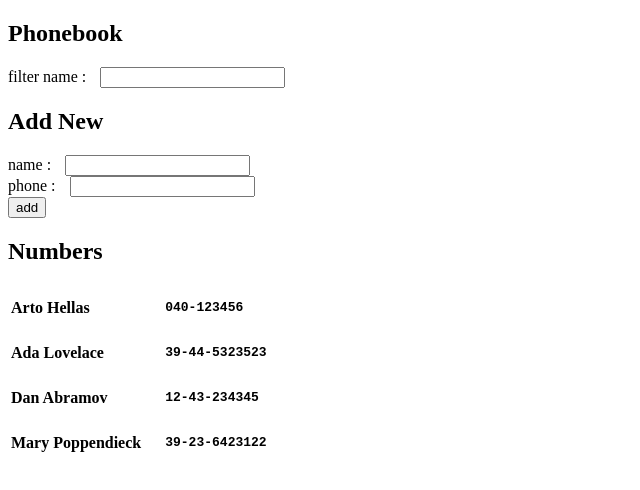
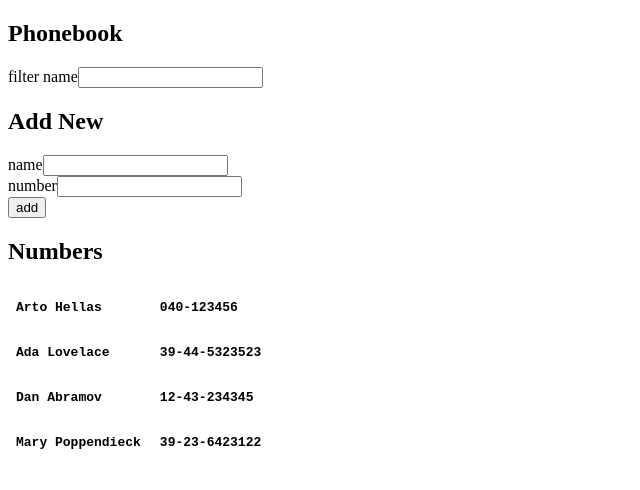
Before and after one commit to LAMDAMielgo/OFS, a React app in the folder m2/phonebook/: page / in a window 1280 px wide. Shown: the top 490 px of the page, without its empty margins (0-640 px from the left). Built offline with nearby package versions, Linux system fonts and the light colour scheme; data requests are answered from the project's data file.

Commit message:
2.11: added hook efect for local db connection and refactor some style issues

```diff
--- a/m2/phonebook/db/db.json
+++ b/m2/phonebook/db/db.json
@@ -1,19 +1,24 @@
 {
-  "notes": [
+  "persons":[
     {
-      "id": 1,
-      "content": "HTML is easy",
-      "important": true
+      "name": "Arto Hellas",
+      "number": "040-123456",
+      "id": 1
     },
     {
-      "id": 2,
-      "content": "Browser can execute only JavaScript",
-      "important": false
+      "name": "Ada Lovelace",
+      "number": "39-44-5323523",
+      "id": 2
     },
     {
-      "id": 3,
-      "content": "GET and POST are the most important methods of HTTP protocol",
-      "important": true
+      "name": "Dan Abramov",
+      "number": "12-43-234345",
+      "id": 3
+    },
+    {
+      "name": "Mary Poppendieck",
+      "number": "39-23-6423122",
+      "id": 4
     }
   ]
 }
--- a/m2/phonebook/src/App.js
+++ b/m2/phonebook/src/App.js
@@ -1,16 +1,30 @@
-import { useState } from 'react'
+import {
+    useEffect,
+    useState,
+    useMemo,
+    useCallback
+} from 'react'
+import axios from 'axios'
+
 import { Subheader, Content } from './components/Components'
 import { PersonsForm } from './components/PersonsForm'
 import { FilterForm } from './components/FilterForm'
-import { Data } from './components/MockData'
 
 
 const App = () => {
 
-    const [persons, setPersons] = useState(Data)
-    const [newP, setP] = useState({name: '', phone: ''})
+    const [persons, setPersons] = useState([])
+    const [newP, setP] = useState({name: '', number: ''})
     const [newFilter, setFilter] = useState(" ")
 
+    // Get data from server
+    useEffect(
+        () => {
+            axios
+                .get('http://localhost:3001/persons')
+                .then(response => (setPersons(response.data)))
+        }
+    )
 
     // Filtering phonebook
     const handleFilterFormOnChange = (event) => {
@@ -34,11 +48,11 @@ const App = () => {
         setP({ ...newP, [name]: value })
     }
 
-    const handleFormOnSubmit = (event) =>  {
+    const handleFormOnSubmit = (event) => {
         event.preventDefault()
-        const newPerson = {name: newP.name, phone : newP.phone}
+        const newPerson = {name: newP.name, number : newP.number}
 
-        const invalidPhone = 12 >= newPerson.phone.length >= 9
+        const invalidPhone = 12 >= newPerson.number.length >= 9
         const nameAlreadyExists = persons.filter(
             p => p.name.toLowerCase() == newPerson.name.toLowerCase()
         ).length !== 0
@@ -47,14 +61,12 @@ const App = () => {
         if (nameAlreadyExists) {
             alert(`${newPerson.name} is already added to phonebook`)
         } else if (invalidPhone) {
-            alert(`${newPerson.phone} is an invalid phone number`)
+            alert(`${newPerson.number} is an invalid phone number`)
         }else {
             setPersons(persons.concat(newPerson))
             setP("")
         }
     }
-
-    console.log("pee", newFilter)
 
     return (
         <div>
@@ -70,9 +82,9 @@ const App = () => {
                 onChange={handleFormOnChange}
             />
             <Subheader text={'Numbers'} />
-            <table>
+            <table><tbody>
                 <Content lines={filteredPersons} />
-            </table>
+            </tbody></table>
         </div>
     )
 }
--- a/m2/phonebook/src/components/Components.js
+++ b/m2/phonebook/src/components/Components.js
@@ -14,20 +14,19 @@ const Button = ({type, name}) => {
 const Content = ({lines}) => {
     return (
         lines.map((line, i) =>
-            <tr key={i} class = 'cell'>
-                <th>{line.name}</th>
-                <th><pre class="tab">
-                {line.number}
-                </pre></th>
+            <tr key={i}>
+                <th><pre className='cell'>{line.name}</pre></th>
+                <th><pre className='cell'>{line.number}</pre></th>
             </tr>
         )
     )
 }
 
 const FormEntry = ({name, value, onChange}) => {
+
     return (
         <div>
-            <h class='entry-tag'>{name} : {" "}</h>
+            {name}
             <input
                 name = {name}
                 value={value}
--- a/m2/phonebook/src/components/PersonsForm.js
+++ b/m2/phonebook/src/components/PersonsForm.js
@@ -15,8 +15,8 @@ const PersonsForm = ({onSubmit, newPerson, onChange}) => {
                 onChange={onChange}
             />
             <FormEntry
-                name="phone"
-                value={newPerson.phone}
+                name="number"
+                value={newPerson.number}
                 onChange={onChange}
             />
             <Button type="submit" name="add" />
--- a/m2/phonebook/src/index.html
+++ b/m2/phonebook/src/index.html
@@ -10,14 +10,10 @@
     />
     <title>React App</title>
     <style>
-      .tab {
-          display: inline-block;
-          text-align: left;
-          margin-left: 20px;
-      }
       .cell {
           text-align: left;
           margin-left: 5px;
+          margin-right: 10px;
       }
       .entry-tag {
           text-align: left;
```
